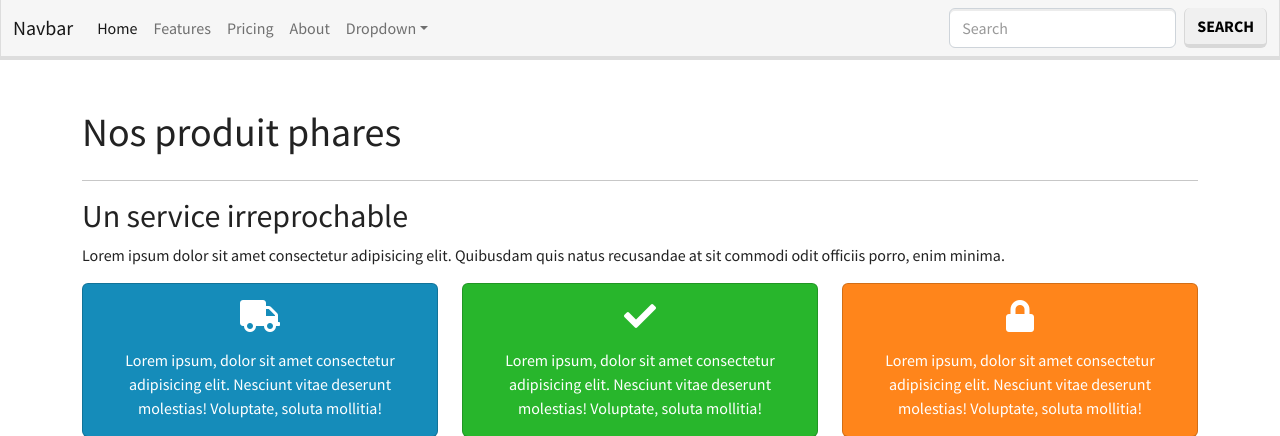
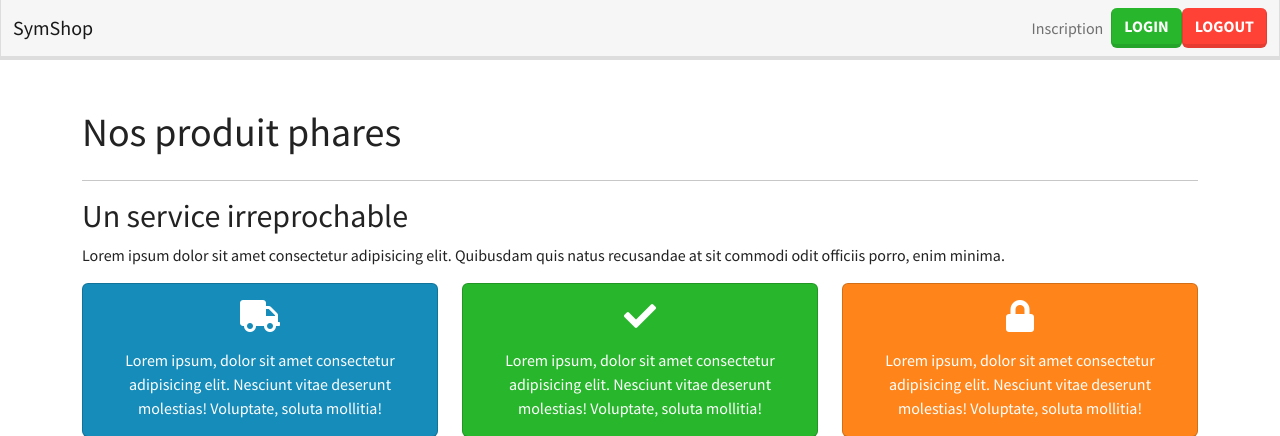
Before and after one commit to AntonyA59/Symfony-Formation, a Symfony app: template templates/home.html.twig in a window 1280 px wide. Shown: the top 436 px of the page. Run offline with Twig, Linux system fonts and the light colour scheme; the template is opened without the code that fills it, so the values that code supplies are empty; some libraries are stand-ins or nearby versions.

Commit message:
Travail sur la barre de navigation

```diff
--- a/src/Controller/ProductController.php
+++ b/src/Controller/ProductController.php
@@ -10,9 +10,7 @@ use Doctrine\ORM\EntityManagerInterface;
 use Symfony\Component\HttpFoundation\Request;
 use Symfony\Component\HttpFoundation\Response;
 use Symfony\Component\Routing\Annotation\Route;
-
 use Symfony\Component\String\Slugger\SluggerInterface;
-
 use Symfony\Component\Validator\Validator\ValidatorInterface;
 use Symfony\Bundle\FrameworkBundle\Controller\AbstractController;
 
--- a/src/Entity/Category.php
+++ b/src/Entity/Category.php
@@ -3,6 +3,7 @@
 namespace App\Entity;
 
 use App\Repository\CategoryRepository;
+use Symfony\Component\Validator\Constraints as Assert;
 use Doctrine\Common\Collections\ArrayCollection;
 use Doctrine\Common\Collections\Collection;
 use Doctrine\ORM\Mapping as ORM;
@@ -21,6 +22,8 @@ class Category
 
     /**
      * @ORM\Column(type="string", length=255)
+     * @Assert\NotBlank(message="Le nom de la catégorie est obligatoire !")
+     * @Assert\Length(min=3, max = 255, minMessage="Le nom de la catégorie doit avoir au moin 3 caractéres")
      */
     private $name;
 
--- /dev/null
+++ b/templates/category/_menu.html.twig
@@ -0,0 +1,5 @@
+{% for c in categories %}
+	<li class="nav-item">
+		<a class="nav-link" href="#">{{ c.name }}</a>
+	</li>
+{% endfor %}
--- a/templates/shared/_navbar.html.twig
+++ b/templates/shared/_navbar.html.twig
@@ -1,41 +1,23 @@
-
 <nav class="navbar navbar-expand-lg navbar-light bg-light">
 	<div class="container-fluid">
-				<a class="navbar-brand" href="#">Navbar</a>
+		<a class="navbar-brand" href="/">SymShop</a>
 		<button class="navbar-toggler" type="button" data-bs-toggle="collapse" data-bs-target="#navbarColor03" aria-controls="navbarColor03" aria-expanded="false" aria-label="Toggle navigation">
 			<span class="navbar-toggler-icon"></span>
 		</button>
 		<div class="collapse navbar-collapse" id="navbarColor03">
 			<ul class="navbar-nav me-auto">
+				{% for c in categoryRepository.findAll() %}
 					<li class="nav-item">
-							<a class="nav-link active" href="#">Home
-								<span class="visually-hidden">(current)</span>
-							</a>
+						<a class="nav-link" href="#">{{ c.name }}</a>
 					</li>
-						<li class="nav-item">
-							<a class="nav-link" href="#">Features</a>
-						</li>
-						<li class="nav-item">
-							<a class="nav-link" href="#">Pricing</a>
-						</li>
-						<li class="nav-item">
-							<a class="nav-link" href="#">About</a>
-						</li>
-						<li class="nav-item dropdown">
-							<a class="nav-link dropdown-toggle" data-bs-toggle="dropdown" href="#" role="button" aria-haspopup="true" aria-expanded="false">Dropdown</a>
-							<div class="dropdown-menu">
-								<a class="dropdown-item" href="#">Action</a>
-								<a class="dropdown-item" href="#">Another action</a>
-								<a class="dropdown-item" href="#">Something else here</a>
-								<div class="dropdown-divider"></div>
-								<a class="dropdown-item" href="#">Separated link</a>
-							</div>
-						</li>
+				{% endfor %}
 			</ul>
-					<form class="d-flex">
-						<input class="form-control me-sm-2" type="text" placeholder="Search">
-						<button class="btn btn-secondary my-2 my-sm-0" type="submit">Search</button>
-					</form>
+			<ul class="navbar-nav">
+				<li class="nav-item"><a href="#" class="nav-link">Inscription</a></li>
+				<li class="nav-item"><a href="#" class="btn btn-success">Login</a></li>
+				<li class="nav-item"><a href="#" class="btn btn-danger">Logout</a></li>
+
+			</ul>
 		</div>
 	</div>
 </nav>
```
Also changed, not shown: src/Controller/CategoryController.php (+16 -0 lines), 1 other file. Lines whose indentation alone changed are shown as unchanged.
